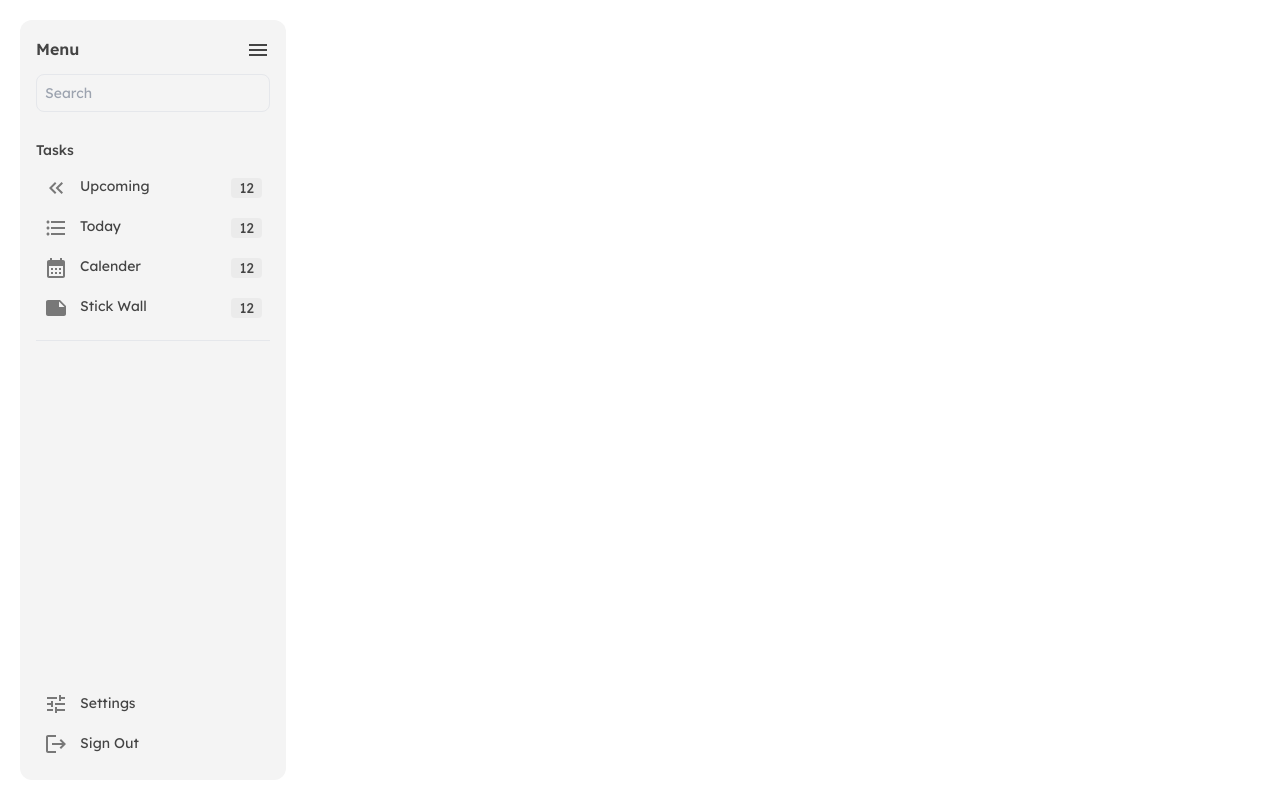
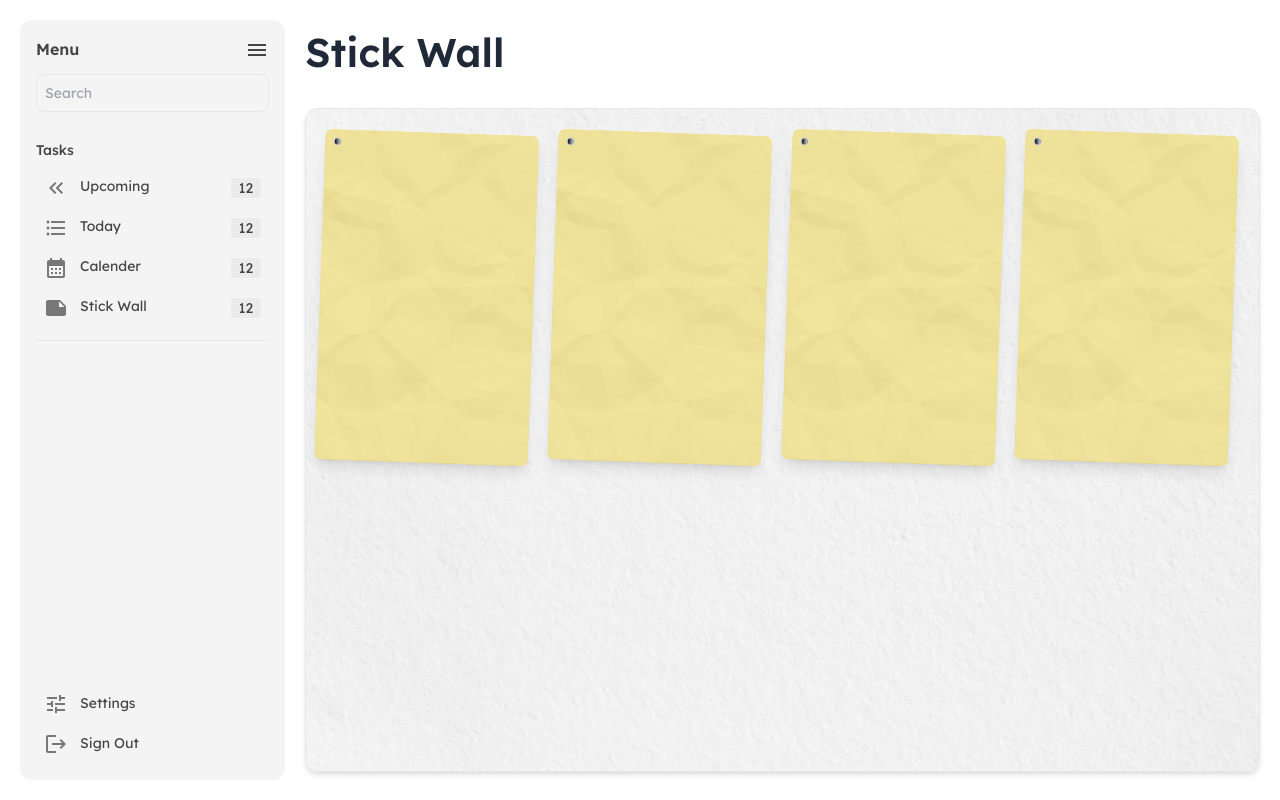
Before and after one commit to dilshadkt/Project-Mangement, a Next.js app: page /stick-wall in a window 1280 px wide. Built offline with nearby package versions, Linux system fonts and the light colour scheme.

Commit message:
feat : wall stick

```diff
--- a/app/(dashboard)/layout.tsx
+++ b/app/(dashboard)/layout.tsx
@@ -9,7 +9,7 @@ const DashboardLayout = ({
   return (
     <div className="p-5 w-full h-screen flex ">
       <Sidbar />
-      <div className="w-full  ">{children}</div>
+      <div className="w-full  pl-5 py-2  ">{children}</div>
     </div>
   );
 };
--- a/app/(dashboard)/page.tsx
+++ b/app/(dashboard)/page.tsx
@@ -2,7 +2,7 @@ import TodaySection from "@/container/dashboard-page/today-section";
 
 export default function Home() {
   return (
-    <main className=" pl-5 py-2 flex flex-col h-full">
+    <main className=" flex flex-col h-full">
       <TodaySection />
     </main>
   );
--- a/app/(dashboard)/stick-wall/page.tsx
+++ b/app/(dashboard)/stick-wall/page.tsx
@@ -1,7 +1,16 @@
+import Header from "@/components/header/Header";
+import StickWallSection from "@/container/dashboard-page/stickWall-section";
 import React from "react";
 
 const StickWall = () => {
-  return <main></main>;
+  return (
+    <section className="text-sm flex w-full  h-full">
+      <div className="flex-1 flex flex-col">
+        <Header heading="Stick Wall" />
+        <StickWallSection />
+      </div>
+    </section>
+  );
 };
 
 export default StickWall;
--- a/app/layout.tsx
+++ b/app/layout.tsx
@@ -3,8 +3,9 @@ import { lexendDex } from "@/libs/fonts";
 import "./globals.css";
 
 export const metadata: Metadata = {
-  title: "Create Next App",
-  description: "Generated by create next app",
+  title: "Organic Mind",
+  description:
+    "Organic Mind is customized for individuals seeking a stress-free way stay focused on thier goals, projects,and tasks.",
 };
 
 export default function RootLayout({
--- /dev/null
+++ b/components/Stick-paper/index.tsx
@@ -0,0 +1,22 @@
+import Image from "next/image";
+import React from "react";
+
+const StickPaper = () => {
+  return (
+    <div
+      className="bg-[#f2d948] max-h-[330px] shadow-lg rotate-2 z-30
+ origin-top-left transition-all duration-200 cursor-grab hover:rotate-0 overflow-hidden rounded-md  relative"
+    >
+      <Image
+        src={"/images/paper.jpg"}
+        alt="paper texture"
+        width={250}
+        height={400}
+        className="absolute w-full h-full object-cover opacity-50"
+      />
+      <div className="w-2 h-2 absolute top-2 left-2 rounded-full bg-gradient-to-r from-black to-gray-300 shadow-2xl border-[0.2px] border-gray-300/90"></div>
+    </div>
+  );
+};
+
+export default StickPaper;
--- /dev/null
+++ b/components/header/Header.tsx
@@ -0,0 +1,14 @@
+import React from "react";
+
+const Header = ({ heading, value }: { heading: string; value?: number }) => {
+  return (
+    <div className="text-gray-800 flex">
+      <h3 className="medium-40 ">{heading}</h3>
+      {value && (
+        <span className="border rounded-lg regular-40 ml-9 px-3 ">{value}</span>
+      )}
+    </div>
+  );
+};
+
+export default Header;
--- a/components/sidebar/Sidbar.tsx
+++ b/components/sidebar/Sidbar.tsx
@@ -2,6 +2,8 @@
 import React, { useState } from "react";
 import MenuIcon from "@mui/icons-material/Menu";
 import { sideBar } from "./constant";
+import Link from "next/link";
+import Image from "next/image";
 const Sidbar = () => {
   const [sideBarOpen, setSideBarOpen] = useState(true);
   return (
@@ -28,18 +30,27 @@ const Sidbar = () => {
             <div>
               <ul className="my-2 mb-3">
                 {sideBar.slice(0, 4).map((item) => (
+                  <Link href={item.path} key={item.id}>
                     <li
                       key={item.id}
-                    className="flexBetween cursor-pointer text-textGray py-2 group hover:bg-[#EBEBEB] px-2 rounded-lg"
+                      className="relative overflow-hidden  group flexBetween hover:shadow-md cursor-pointer text-textGray py-2 group hover:bg-[#EBEBEB] px-2 rounded-lg"
                     >
-                    <div>
+                      <Image
+                        src={"/images/paper.jpg"}
+                        alt="wall texture"
+                        width={200}
+                        height={30}
+                        className="absolute w-full h-full object-cover opacity-0 group-hover:opacity-60 scale-x-125"
+                      />
+                      <div className="relative z-30">
                         <item.icon className="opacity-70 w-5" />
                         <span className="ml-3 ">{item.title}</span>
                       </div>
-                    <span className="px-2  bg-[#EBEBEB] group-hover:bg-white rounded-[4px]">
+                      <span className="px-2  z-30 bg-[#EBEBEB] group-hover:bg-white rounded-[4px]">
                         12
                       </span>
                     </li>
+                  </Link>
                 ))}
               </ul>
               <hr />
--- a/components/sidebar/constant.ts
+++ b/components/sidebar/constant.ts
@@ -15,7 +15,7 @@ export const sideBar = [
     id: 2,
     title: "Today",
     icon: FormatListBulletedIcon,
-    path: "/Today",
+    path: "/",
   },
   {
     id: 3,
@@ -27,7 +27,7 @@ export const sideBar = [
     id: 4,
     title: "Stick Wall",
     icon: NoteIcon,
-    path: "/upcoming",
+    path: "/stick-wall",
   },
   {
     id: 5,
--- /dev/null
+++ b/container/dashboard-page/stickWall-section/index.tsx
@@ -0,0 +1,23 @@
+import StickPaper from "@/components/Stick-paper";
+import Image from "next/image";
+import React from "react";
+
+const StickWallSection = () => {
+  return (
+    <div className="mt-8 w-full h-full border shadow-md border-gray-200  overflow-hidden relative grid grid-cols-4 gap-5 rounded-xl p-5">
+      <Image
+        src={"/images/wall.jpg"}
+        alt="wall"
+        width={600}
+        height={600}
+        className="w-full h-full absolute object-cover opacity-40"
+      />
+      <StickPaper />
+      <StickPaper />
+      <StickPaper />
+      <StickPaper />
+    </div>
+  );
+};
+
+export default StickWallSection;
--- a/container/dashboard-page/today-section/index.tsx
+++ b/container/dashboard-page/today-section/index.tsx
@@ -2,16 +2,14 @@
 import React, { useState } from "react";
 import TodayFormSection from "./todayForm-section";
 import Tasks from "@/components/tasks";
+import Header from "@/components/header/Header";
 
 const TodaySection = () => {
   const [taskOpen, setTaskOpen] = useState(false);
   return (
     <section className="text-sm flex w-full  h-full">
       <div className="flex-1 flex flex-col">
-        <div className="text-gray-800 flex">
-          <h3 className="medium-40 ">Today</h3>
-          <span className="border rounded-lg regular-40 ml-9 px-3 ">5</span>
-        </div>
+        <Header heading="Today" value={5} />
         <TodayFormSection setTaskOpen={setTaskOpen} />
       </div>
 
```
Also changed, not shown: public/images/paper.jpg (added), public/images/wall.jpg (added). Lines whose indentation alone changed are shown as unchanged.
